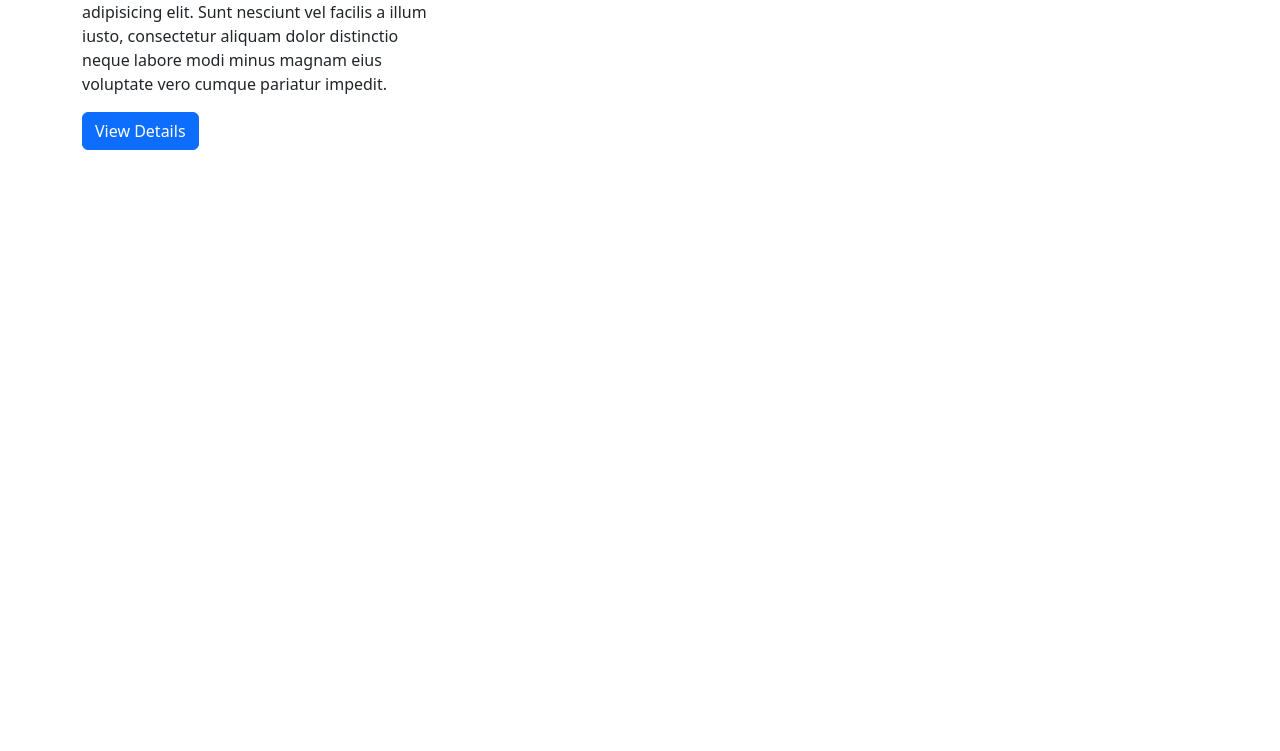
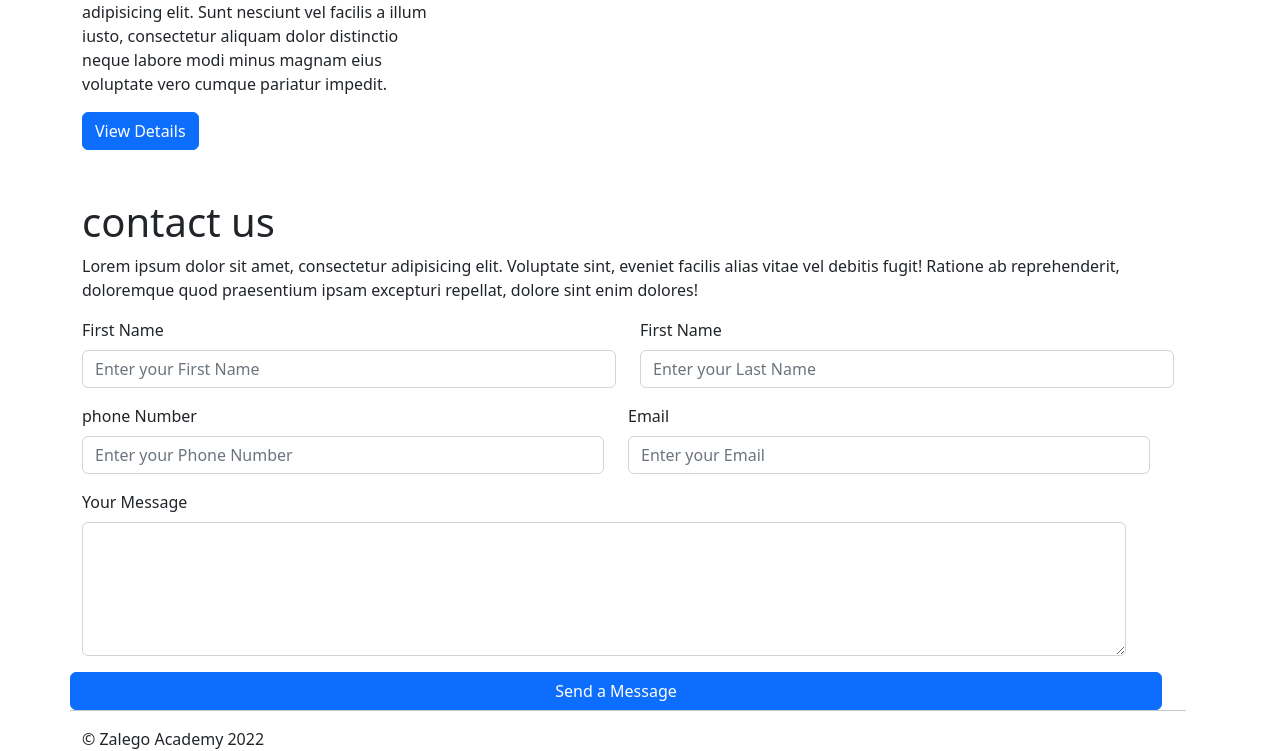
Before and after one commit to Rhileilanto/bootstrap-grid-layout-design, a plain HTML site: page index.html in a window 1280 px wide. Shown: the part 633-1384 px from the top of the page. Before the commit the page ends 800 px from the top, so only its background shows below. Drawn offline with nearby package versions, Linux system fonts and the light colour scheme.

Commit message:
bootstrap-grid-layout-design

```diff
--- a/index.html
+++ b/index.html
@@ -73,7 +73,53 @@
                         Sunt nesciunt vel facilis a illum iusto,
                         consectetur aliquam dolor distinctio neque labore modi minus magnam eius voluptate vero cumque pariatur impedit.
                     </p>
-                    <button class="btn btn-primary">View Details</button>
+              <button class="btn btn-primary">View Details</button>
+                    </div>
+
+
+                <!--Contact us starts here-->
+                <div class="row pt-5">
+                    <h1>contact us</h1>
+                    <p>Lorem ipsum dolor sit amet, consectetur adipisicing elit. Voluptate sint, eveniet facilis alias vitae vel debitis fugit! Ratione ab reprehenderit, doloremque quod praesentium ipsam excepturi repellat, dolore sint enim dolores!</p>
+
+                    <form>
+                        <div class="row">
+                            <div class="mb-3 col-lg-6">
+                                <label for="firstName" class="form-label">First Name</label>
+                                <input type="text" class="form-control" placeholder="Enter your First Name">
+                            </div>
+                            <div class="mb-3 col-lg-6">
+                                <label for="lastName" class="form-label">First Name</label>
+                                <input type="text" class="form-control" placeholder="Enter your Last Name">
+                            </div>
+                        <div class="row">
+                            <div class="mb-3 col-lg-6">
+                                <label for="phoneNumber" class="form-label">phone Number</label>
+                                <input type="tel" class="form-control" placeholder="Enter your Phone Number">
+                            </div>
+                            <div class="mb-3 col-lg-6">
+                                <label for="email" class="form-label">Email</label>
+                                <input type="email" class="form-control" placeholder="Enter your Email">
+                        </div>
+                        <div class="row">
+                            <div class="mb-3 col-lg-12">
+                                <label for="message" class="form-label">Your Message</label>
+                                <textarea cols="30" rows="5" class="form-control"></textarea>
+                            </div>
+                        </div>
+                        <button type="submit" class="btn btn-primary" >Send a Message</button>
+                    </form>
+
+                </div>
+                    <!--End of Contact us-->
+
+                    <hr>
+                    <footer>
+                        &copy; Zalego Academy 2022
+                    </footer>
+
+
+
                 </div>
 
             </div>
```
